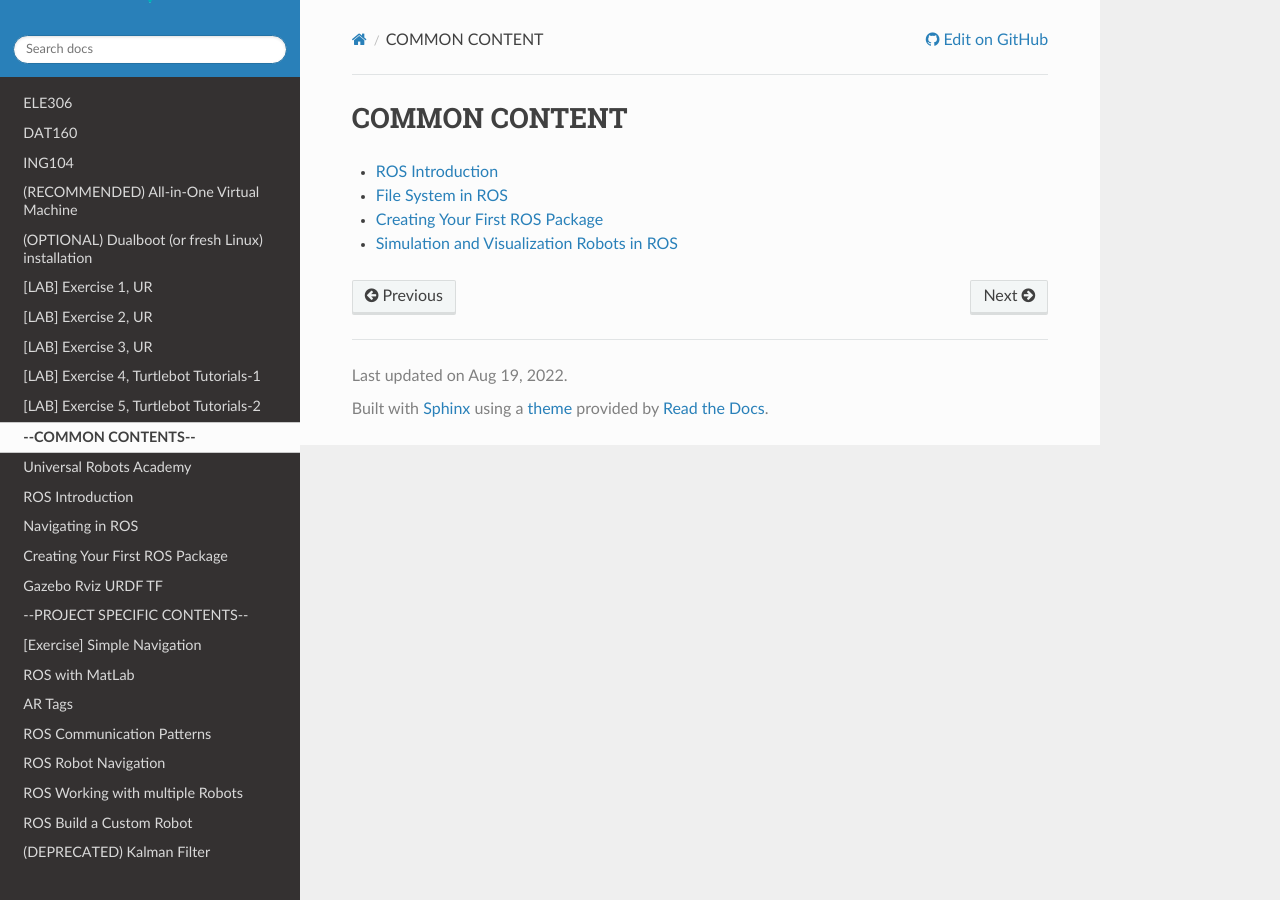
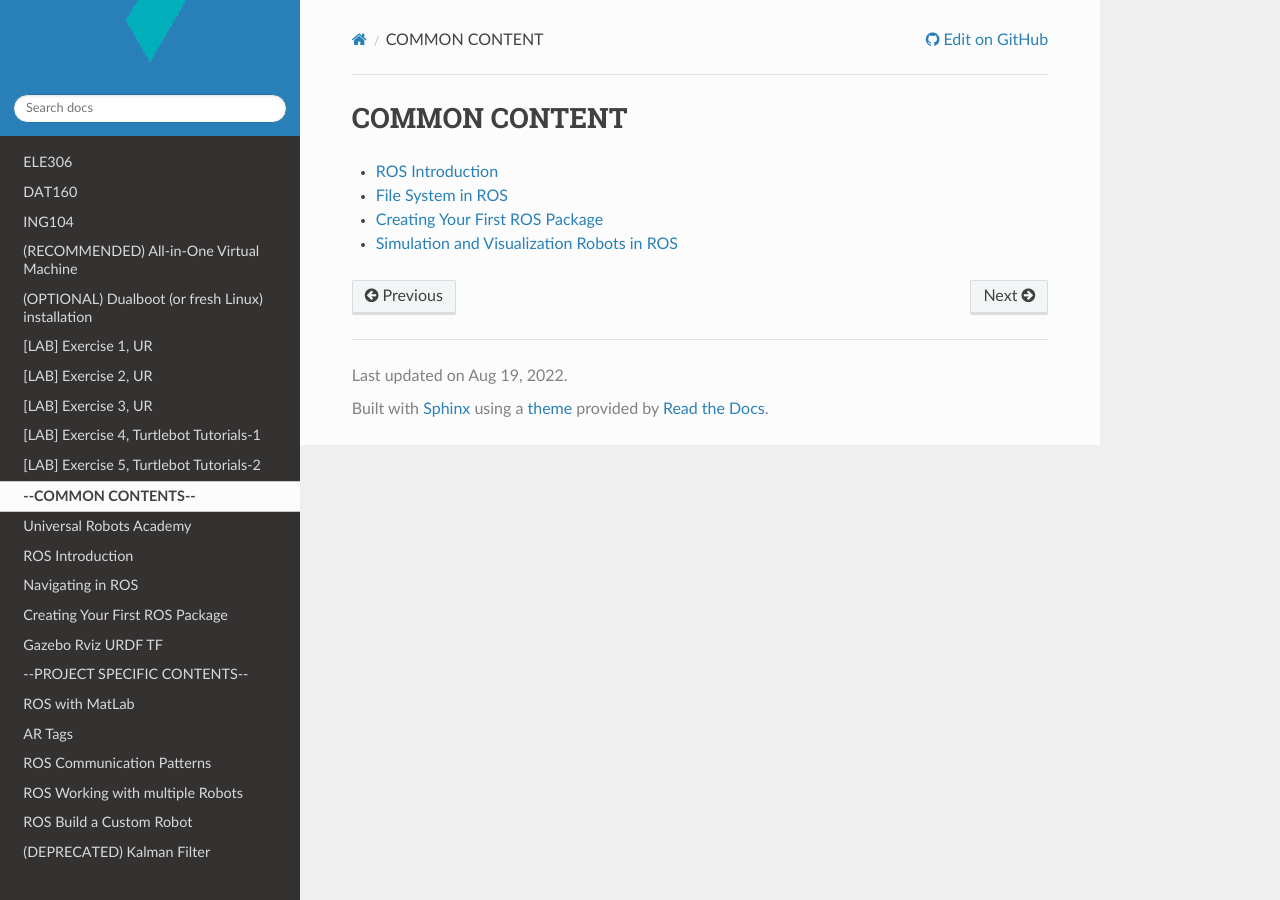
Before and after one commit to frdedynamics/robotics-lab-documentation, a Sphinx documentation site: the page built from source/texts/common_content.rst, in a window 1280 px wide. Built offline with Sphinx 7.4.7 and the Read the Docs theme 2.0.0, drawn with Linux system fonts in a browser that asks for light colours; the version number could not be read and is left out.

Commit message:
removed reference to two sight because spoiler

```diff
--- a/source/index.rst
+++ b/source/index.rst
@@ -62,11 +62,9 @@
    :maxdepth: 1
 
    --PROJECT SPECIFIC CONTENTS-- <texts/course_specific_content.rst>
-   [Exercise] Simple Navigation <texts/course-specific/simple_navigation_exercise.rst>
    ROS with MatLab <texts/course-specific/ros_with_matlab.rst>
    AR Tags <texts/course-specific/ar_tags.rst>
    ROS Communication Patterns <texts/course-specific/ros_communication.rst>
-   ROS Robot Navigation <texts/course-specific/ros_robot_navigation.rst>
    ROS Working with multiple Robots <texts/course-specific/ros_multi_robot.rst>
    ROS Build a Custom Robot <texts/course-specific/ros_build_custom_robot.rst>
    (DEPRECATED) Kalman Filter <texts/lab_Kalman.rst>
```
